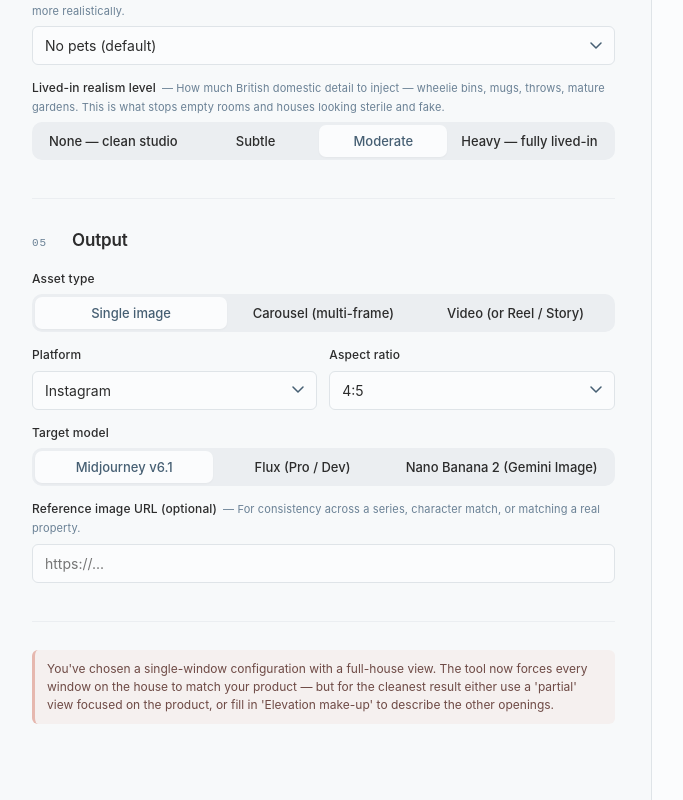
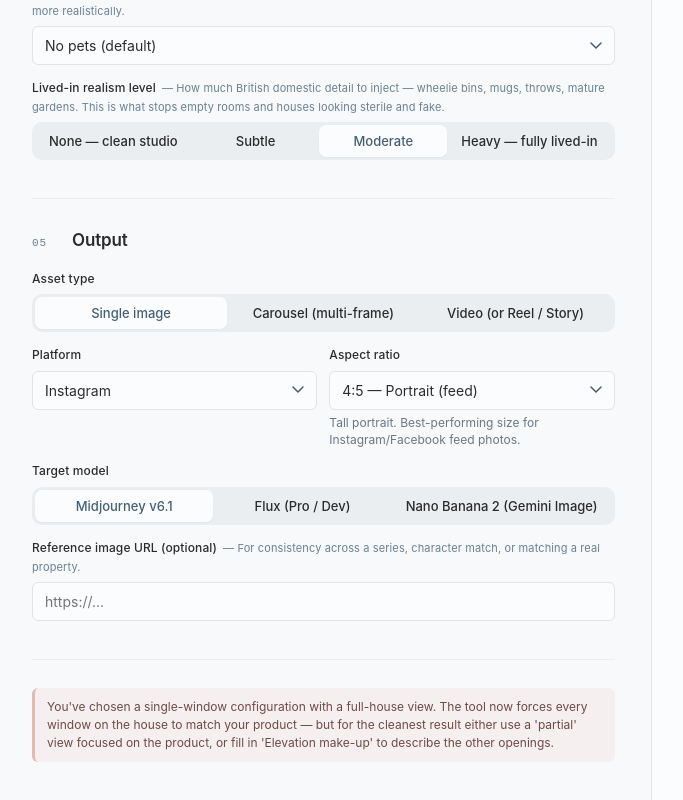
Before and after one commit to choicesglazing/wd-prompt-tool, a React (Vite) app: page / in a window 1280 px wide. Shown: the part 2024-2824 px from the top of the page, without its empty margins (4-687 px from the left). Built offline with nearby package versions, Linux system fonts and the light colour scheme.

Commit message:
Add files via upload

```diff
--- a/src/App.jsx
+++ b/src/App.jsx
@@ -10,6 +10,7 @@ import {
   SEASONS,
   PETS,
   PLATFORMS,
+  ASPECT_RATIOS,
   ASSET_TYPES,
   MODEL_SYNTAX,
   CAMERA_LANGUAGE,
@@ -690,8 +691,12 @@ function FormPanel(props) {
           </Field>
           <Field label="Aspect ratio">
             <select className="wd-select" value={aspectRatio} onChange={(e) => setAspectRatio(e.target.value)}>
-              {platformAspectRatios.map(a => <option key={a} value={a}>{a}</option>)}
+              {platformAspectRatios.map(a => {
+                const meta = ASPECT_RATIOS.find(r => r.id === a);
+                return <option key={a} value={a}>{meta ? meta.label : a}</option>;
+              })}
             </select>
+            <OptionNote text={ASPECT_RATIOS.find(r => r.id === aspectRatio)?.note} />
           </Field>
         </div>
 
--- a/src/catalogue.js
+++ b/src/catalogue.js
@@ -1135,41 +1135,73 @@ export const CAMERA_LANGUAGE = {
 // =============================================================================
 // PLATFORM / ASPECT RATIOS
 // =============================================================================
+// Master list of every aspect ratio the tool offers, with a plain-English note
+// of what each is typically used for. The order here is the global fallback order.
+export const ASPECT_RATIOS = [
+  { id: "1:1", label: "1:1 — Square", note: "Square. Universal, safe on every platform and feed." },
+  { id: "4:5", label: "4:5 — Portrait (feed)", note: "Tall portrait. Best-performing size for Instagram/Facebook feed photos." },
+  { id: "9:16", label: "9:16 — Vertical (Story/Reel)", note: "Full-height vertical for Stories, Reels, TikTok and Shorts." },
+  { id: "2:3", label: "2:3 — Portrait (photo)", note: "Classic portrait photo ratio, strong on Pinterest." },
+  { id: "3:4", label: "3:4 — Portrait (standard)", note: "Standard portrait, slightly less tall than 4:5." },
+  { id: "16:9", label: "16:9 — Widescreen", note: "Widescreen landscape for websites, YouTube and presentations." },
+  { id: "3:2", label: "3:2 — Landscape (photo)", note: "Classic landscape photo ratio (35mm camera proportions)." },
+  { id: "4:3", label: "4:3 — Landscape (standard)", note: "Standard landscape, good for galleries and brochures." },
+  { id: "21:9", label: "21:9 — Ultra-wide / cinematic", note: "Very wide cinematic banner, hero strips and letterbox shots." }
+];
+
+// Helper: given a platform's preferred ratios, return them first, then every
+// other ratio after — so the recommended default auto-selects but the full set
+// is always available to pick from.
+function withAllRatios(preferred = []) {
+  const all = ASPECT_RATIOS.map(r => r.id);
+  const rest = all.filter(id => !preferred.includes(id));
+  return [...preferred, ...rest];
+}
+
 export const PLATFORMS = {
   facebook: {
     label: "Facebook",
     tone: "warm, approachable, family-business credible — matches the brand voice of Authoritative, Approachable, Professional, Trustworthy",
     aspectRatios: {
-      image: ["1:1", "4:5"],
-      video: ["1:1", "4:5", "9:16"],
-      carousel: ["1:1", "4:5"]
+      image: withAllRatios(["1:1", "4:5"]),
+      video: withAllRatios(["1:1", "4:5", "9:16"]),
+      carousel: withAllRatios(["1:1", "4:5"])
     }
   },
   instagram: {
     label: "Instagram",
     tone: "balanced, considered, lifestyle-credible — refined and confident",
     aspectRatios: {
-      image: ["1:1", "4:5"],
-      video: ["9:16", "4:5"],
-      carousel: ["1:1", "4:5"]
+      image: withAllRatios(["4:5", "1:1"]),
+      video: withAllRatios(["9:16", "4:5"]),
+      carousel: withAllRatios(["1:1", "4:5"])
     }
   },
   pinterest: {
     label: "Pinterest",
     tone: "editorial-magazine, slightly elevated styling, aspirational without being staged",
     aspectRatios: {
-      image: ["2:3", "4:5"],
-      video: ["2:3", "9:16"],
-      carousel: ["2:3"]
+      image: withAllRatios(["2:3", "4:5"]),
+      video: withAllRatios(["2:3", "9:16"]),
+      carousel: withAllRatios(["2:3"])
     }
   },
   x: {
     label: "X (Twitter)",
     tone: "documentary, straightforward, news-credibility",
     aspectRatios: {
-      image: ["16:9", "1:1"],
-      video: ["16:9", "1:1"],
-      carousel: ["16:9", "1:1"]
+      image: withAllRatios(["16:9", "1:1"]),
+      video: withAllRatios(["16:9", "1:1"]),
+      carousel: withAllRatios(["16:9", "1:1"])
+    }
+  },
+  website: {
+    label: "Website / general",
+    tone: "clean, professional, brochure-quality — suitable for the company website, brochures and general use",
+    aspectRatios: {
+      image: withAllRatios(["16:9", "3:2", "4:3", "1:1"]),
+      video: withAllRatios(["16:9", "1:1"]),
+      carousel: withAllRatios(["16:9", "4:5", "1:1"])
     }
   }
 };
```
